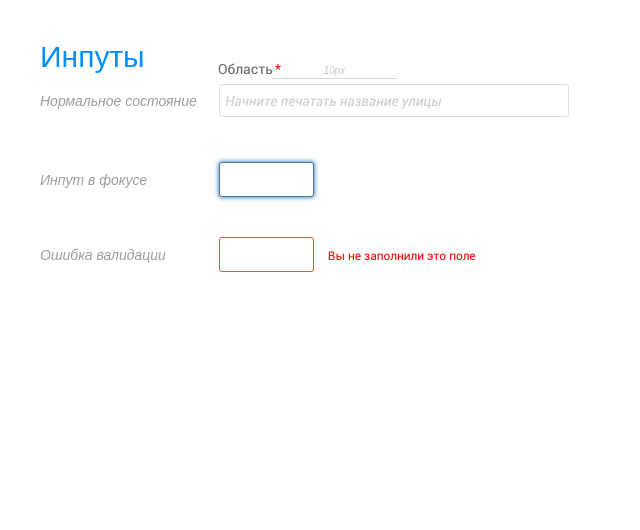
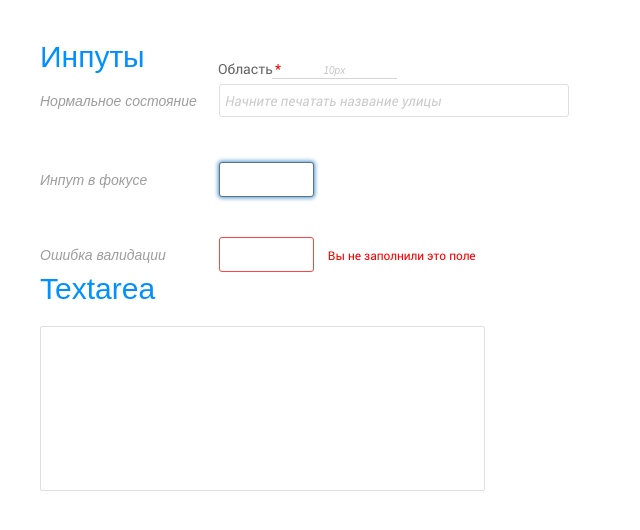
Before and after one commit to andkh/neru-angular, a plain HTML site: page index.html in a window 1280 px wide. Shown: the whole page, without its empty margins (0-640 px from the left). Drawn offline with Linux system fonts and the light colour scheme.

Commit message:
Finished Textarea

```diff
--- a/index.html
+++ b/index.html
@@ -36,6 +36,12 @@
         </ul>
     </div>
 </section>
+<section class="container-textarea">
+    <h2>Textarea</h2>
+    <form name="myForm">
+        <textarea name="textareaField" id="textareaField"></textarea>
+    </form>
+</section>
 <script src="lib/angular.min.js"></script>
 <script src="js/app.js"></script>
 </body>
--- a/styles/scss/_global.scss
+++ b/styles/scss/_global.scss
@@ -26,7 +26,7 @@ body {
   font: 14px 'Arial', sans-serif;
   padding: 40px;
 }
-a, input {
+a, input, textarea {
   outline: none;
 }
 h2 {
@@ -126,3 +126,16 @@ input#errorInput {
   font: 12px 'Roboto-Regular', sans-serif;
   color: #ff0000;
 }
+/* Textarea */
+.container-textarea {
+  h2 {
+    margin-bottom: 20px;
+  }
+  textarea {
+    width: 445px;
+    height: 165px;
+    border: 1px solid #dfdfdf;
+    resize: none;
+    @include border-radius(2px)
+  }
+}
```
Also changed, not shown: styles/css/styles.css.
